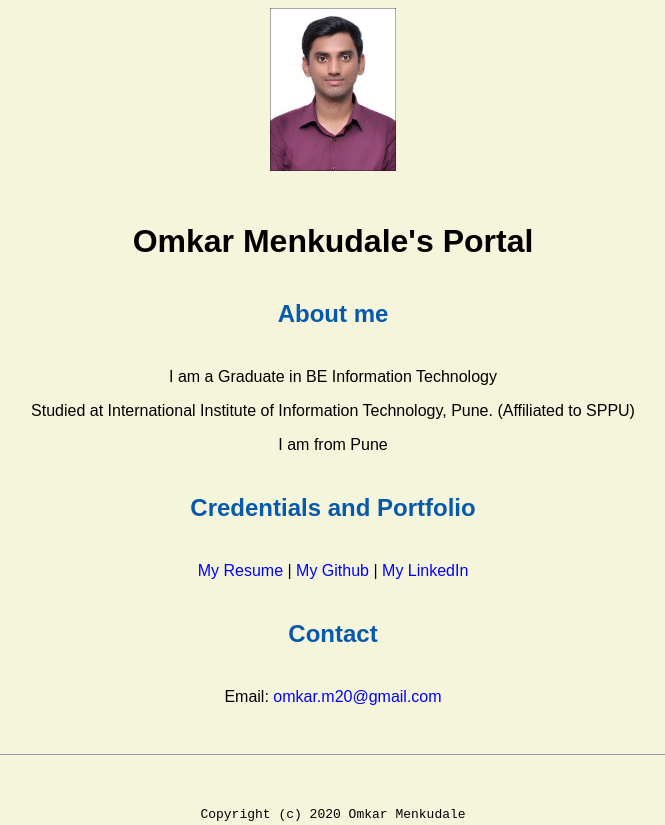
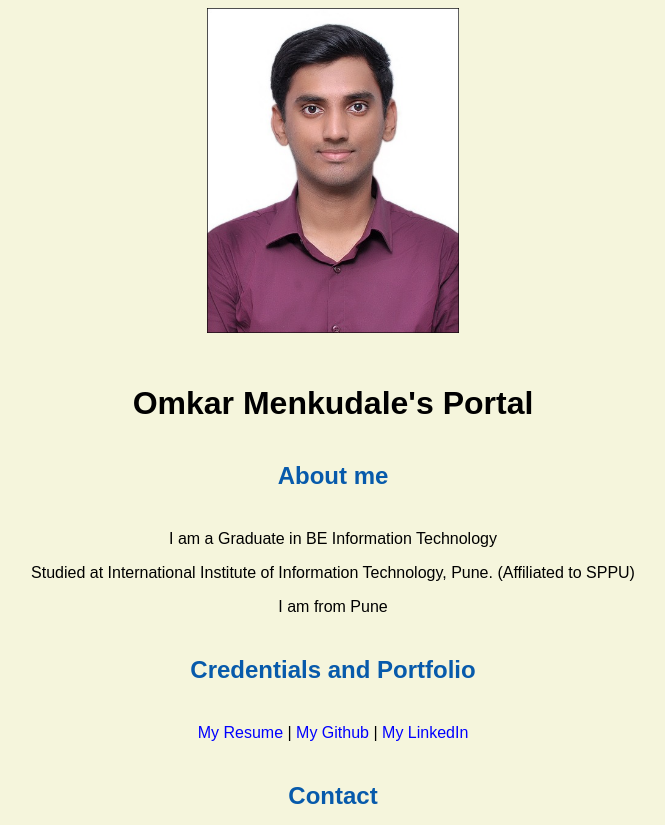
Before and after one commit to omkar-m20/omkar-m20.github.io, a plain HTML site: page index.html in a window 1280 px wide. Shown: the top 825 px of the page, without its empty margins (307-972 px from the left). Drawn offline with Linux system fonts and the light colour scheme.

Commit message:
Update index.html

```diff
--- a/index.html
+++ b/index.html
@@ -15,7 +15,7 @@
 	</header>
 
 	<body>
-		<img class="hero" src="images/omkar.jpeg" width="10%" alt="Omkar">
+		<img class="hero" src="images/omkar.jpeg" width="20%" alt="Omkar">
 		<h1>Omkar Menkudale's Portal</h1>
 
 		<h2>About me</h2>
```
